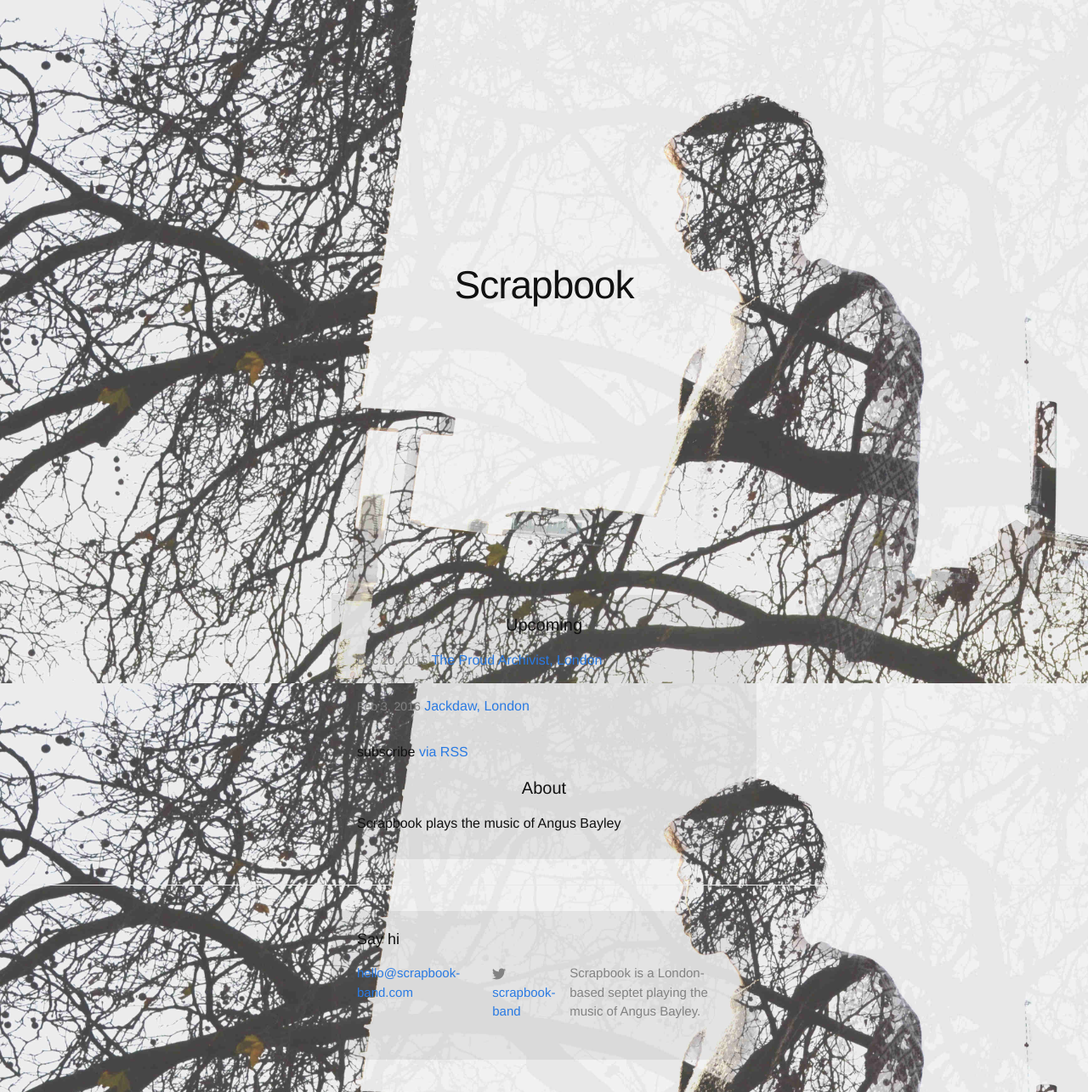
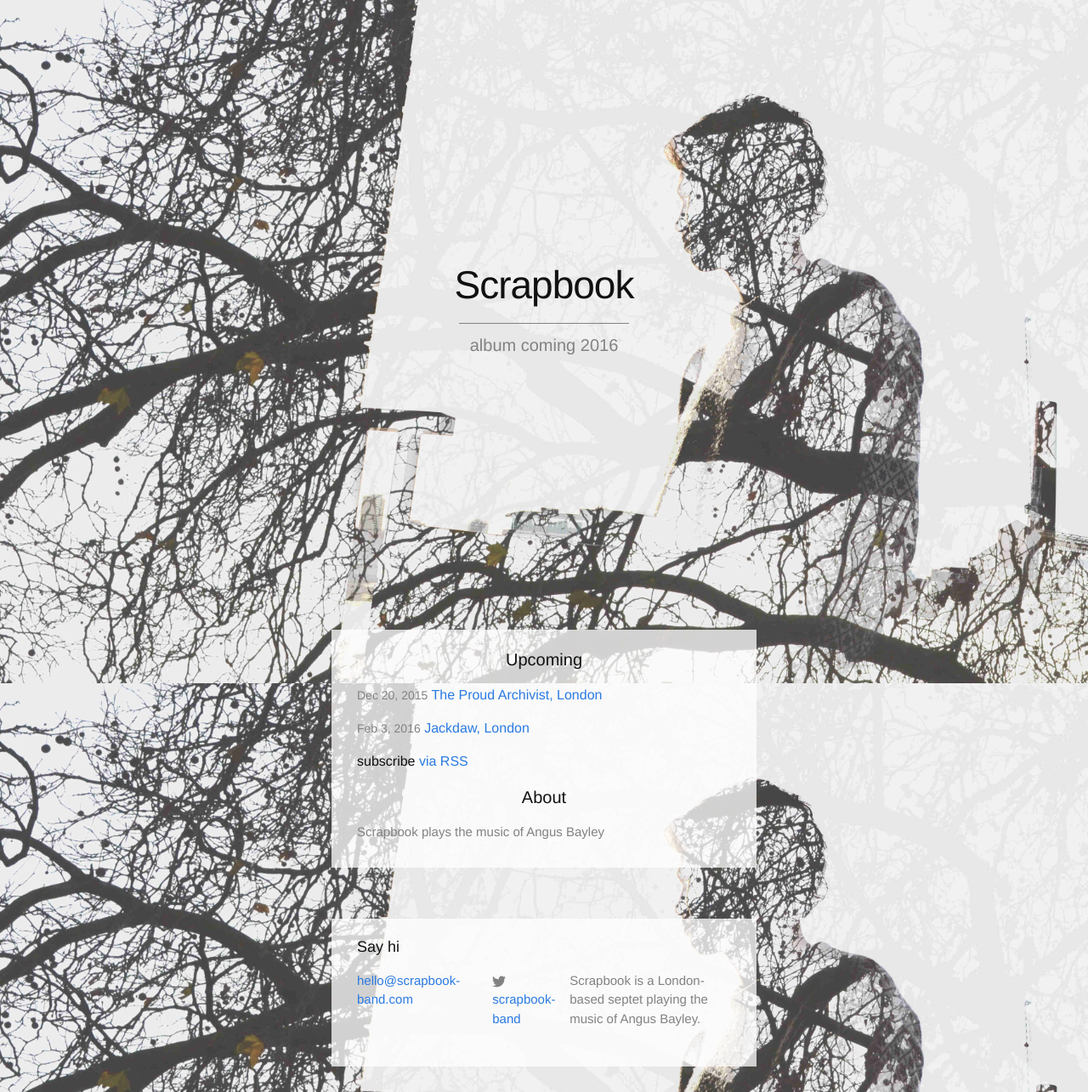
Before and after one commit to angusbayley/scrapbook-site, a Jekyll site: the page built from index.html, in a window 1280 px wide. Shown: the whole page at 85% size. Built offline with Jekyll 4.4.1, drawn with Linux system fonts in a browser that asks for light colours.

Commit message:
add subtitle splash

```diff
--- a/_layouts/homepage.html
+++ b/_layouts/homepage.html
@@ -11,6 +11,10 @@
       </div>
     </div>
 
+    <div class="splash-subtitle">
+      album coming 2016
+    </div>
+
     <div class="page-content">
       <div class="wrapper">
         {{ content }}
--- a/_sass/_base.scss
+++ b/_sass/_base.scss
@@ -171,7 +171,7 @@
     padding-right: $spacing-unit;
     padding-left: $spacing-unit;
     @extend %clearfix;
-    background-color: rgba(100,100,100,0.1);
+    background-color: rgba(340,340,340,0.75);
 
 
     @include media-query($on-laptop) {
--- a/_sass/_layout.scss
+++ b/_sass/_layout.scss
@@ -19,6 +19,16 @@
     position: absolute;
     top: 50%;
     margin-top: -25px;*/
+}
+
+.splash-subtitle {
+    color: $grey-color;
+    font-size: 20px;
+    margin: -290px auto 290px auto;
+    padding-top: 10px;
+    width: 200px;
+    text-align: center;
+    border-top: 1px solid $grey-color;
 }
 
 /**
@@ -121,7 +131,6 @@
  * Site footer
  */
 .site-footer {
-    border-top: 1px solid $grey-color-light;
     padding: $spacing-unit 0;
 }
 
@@ -204,7 +213,7 @@
     list-style: none;
 
     > li {
-        margin-bottom: $spacing-unit;
+        margin-bottom: $spacing-unit / 2;
     }
 }
 
@@ -218,7 +227,10 @@
     font-size: 24px;
 }
 
-
+.page-prose {
+    font-size: 15px;
+    color: $grey-color;
+}
 
 /**
  * Posts
```
